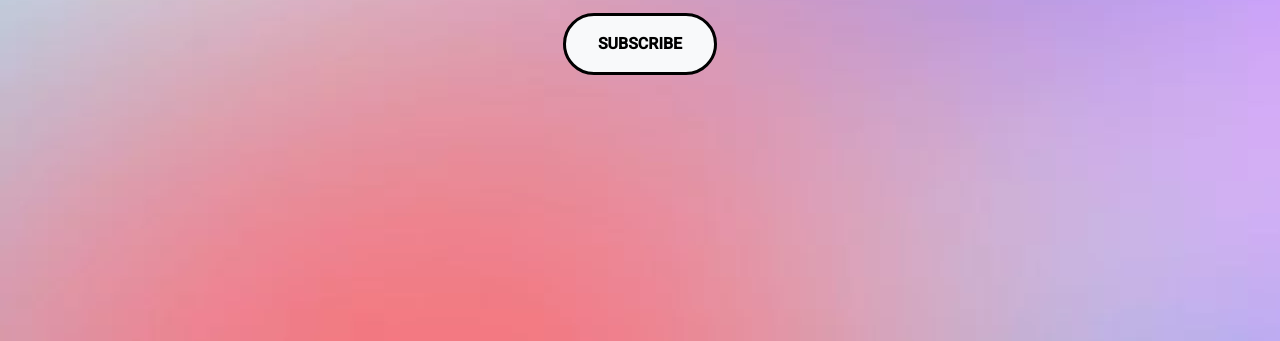
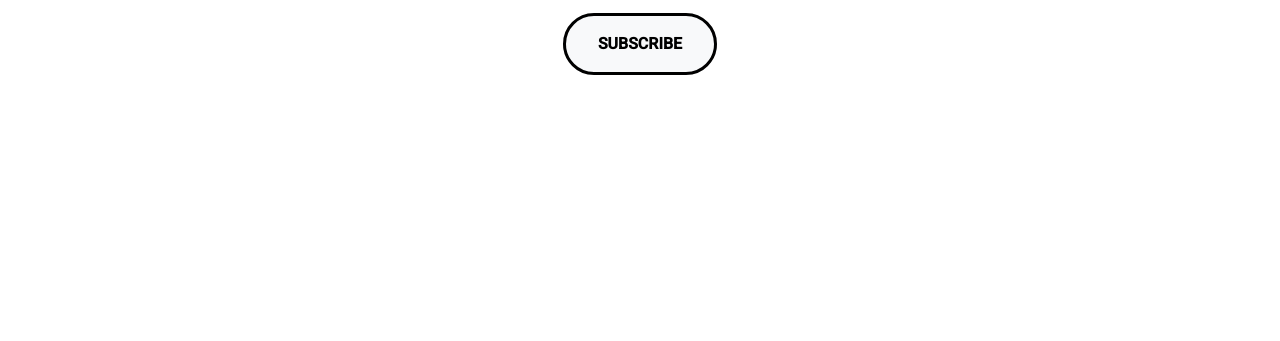
Before and after one commit to Vicode7/Vicente.github.io, a plain HTML site: page index.html in a window 1280 px wide. Shown: the part 459-800 px from the top of the page. Drawn offline with nearby package versions, Linux system fonts and the light colour scheme.

Commit message:
Update style.css

```diff
--- a/style.css
+++ b/style.css
@@ -1,5 +1,6 @@
 @import url('https://fonts.googleapis.com/css2?family=Roboto:wght@500&display=swap');
 
+body,
 html {
     width: 100%;
     height: 100%;
@@ -8,15 +9,6 @@ html {
     -moz-background-size: cover;
     -o-background-size: cover;
     background-size: cover;
-}
-
-
-body,
-html {
-    background-image: url(Gradient-Background\ 22.47.28.png.webp);
-    background-repeat: repeat;
-    width: 100%;
-    height: 100%;
     font-family: "Roboto", sans-serif;
 }
 
```
